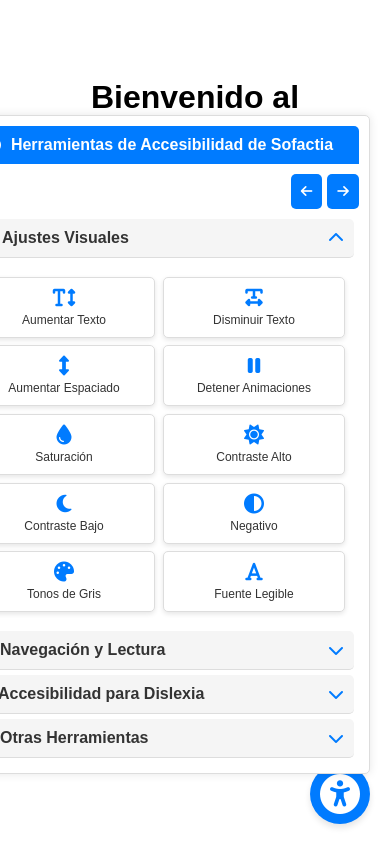
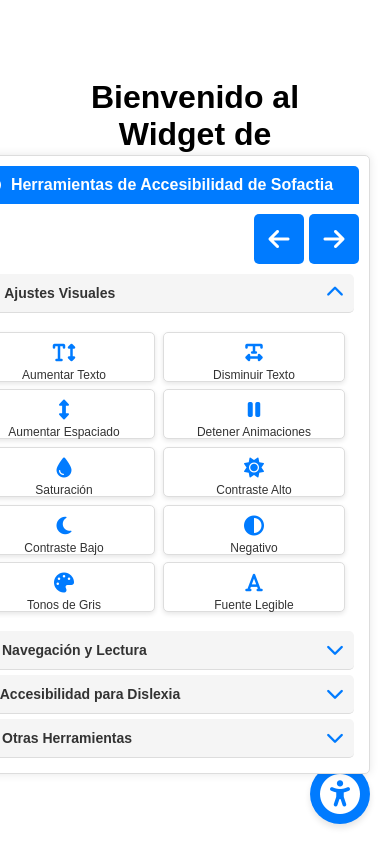
Before and after one commit to ychimas/widget, a plain HTML site: page index.html in a window 390 px wide. Both pictures are taken after a click on the button 340 px from the left and 794 px from the top of the page. Drawn offline with Linux system fonts and the light colour scheme.

Commit message:
version responsive

```diff
--- a/assetsWidget/css/widget.css
+++ b/assetsWidget/css/widget.css
@@ -112,3 +112,49 @@
 .focus-mode img, .focus-mode video, .focus-mode audio {
     display: none;
 }
+
+/* Estilos para móviles */
+@media (max-width: 768px) {
+    /* Ajustar el tamaño del menú */
+    #widget-menu {
+        width: 90%; /* Reducir el ancho del menú */
+        max-height: 60vh; /* Reducir la altura máxima */
+        bottom: 10px; /* Ajustar la posición */
+        right: 10px; /* Ajustar la posición */
+    }
+
+    /* Ajustar el tamaño del botón de accesibilidad */
+    #accessibility-widget button {
+        width: 50px; /* Reducir el tamaño del botón */
+        height: 50px; /* Reducir el tamaño del botón */
+    }
+
+    /* Ajustar el tamaño del ícono del botón de accesibilidad */
+    #accessibility-widget button i {
+        font-size: 24px; /* Reducir el tamaño del ícono */
+    }
+
+    /* Ajustar el tamaño de los botones dentro del menú */
+    .category-options button {
+        width: 100%; /* Ocupar todo el ancho en móviles */
+        margin: 5px 0; /* Espaciado vertical entre botones */
+        padding: 8px; /* Reducir el padding de los botones */
+        font-size: 12px; /* Reducir el tamaño de la fuente */
+    }
+
+    /* Ajustar el tamaño de los íconos dentro de los botones */
+    .category-options button i {
+        font-size: 16px; /* Reducir el tamaño del ícono */
+    }
+
+    /* Ajustar el tamaño de los encabezados de las categorías */
+    .category-header {
+        padding: 8px; /* Reducir el padding de los encabezados */
+        font-size: 14px; /* Reducir el tamaño de la fuente */
+    }
+
+    /* Ajustar el tamaño de los íconos dentro de los encabezados */
+    .category-header i {
+        font-size: 18px; /* Reducir el tamaño del ícono */
+    }
+}
```
